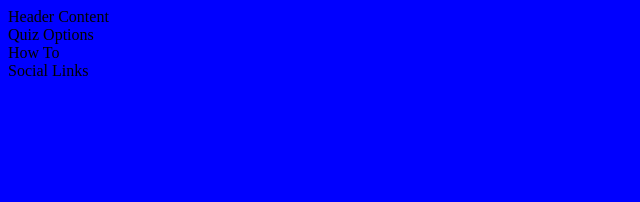
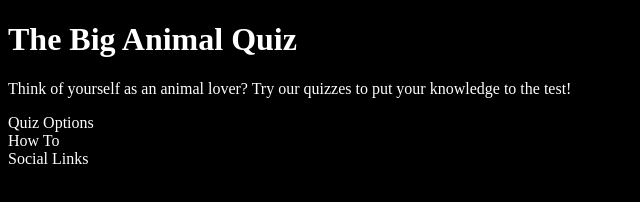
Before and after one commit to KateEllen/Animal-Quiz, a plain HTML site: page index.html in a window 1280 px wide. Shown: the whole page, without its empty margins (0-640 px from the left). Drawn offline with Linux system fonts and the light colour scheme.

Commit message:
add background color and font color

```diff
--- a/assets/CSS/style.css
+++ b/assets/CSS/style.css
@@ -1,3 +1,4 @@
 body {
-    background-color: blue;
+  background-color: #000000;
+  color: #FFFFFF;
 }
--- a/index.html
+++ b/index.html
@@ -11,7 +11,10 @@
     <title>The Big Animal Quiz</title>
 </head>
 <body>
-    <header>Header Content</header>
+    <header>
+        <h1>The Big Animal Quiz</h1>
+        <p>Think of yourself as an animal lover? Try our quizzes to put your knowledge to the test!</p>
+    </header>
 
     <section> Quiz Options </section>
 
```
